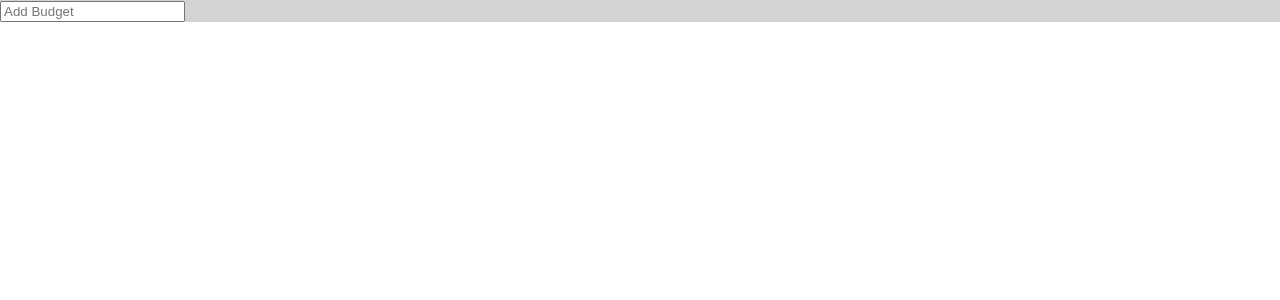
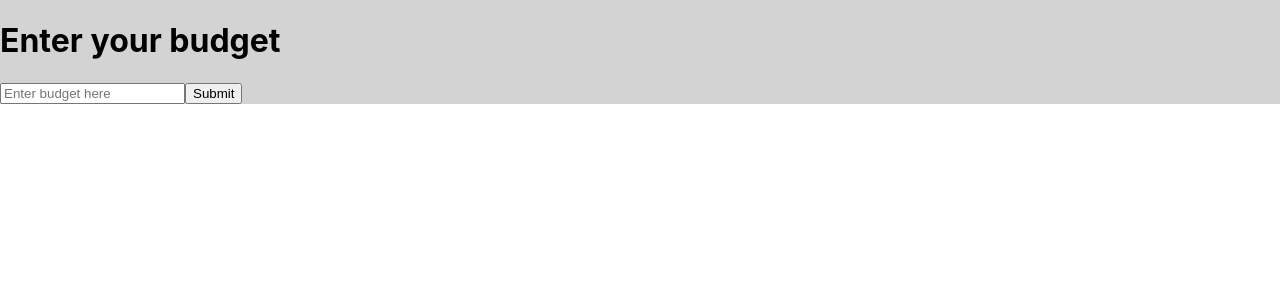
Before and after one commit to bragerosberg/budget-manager, a React (Create React App) app: page / in a window 1280 px wide. Shown: the top 300 px of the page. Built offline with nearby package versions, Linux system fonts and the light colour scheme.

Commit message:
Adding a yearly budget works and splits it up in 12. Ability to start over button aswell

```diff
--- a/src/components/budget/Budget.jsx
+++ b/src/components/budget/Budget.jsx
@@ -2,22 +2,41 @@ import React, { useEffect, useState } from 'react';
 import Month from '../month/Month';
 
 const Budget = () => {
-  const [yearlyBudget, updateYearlyBudget] = useState("Add Budget");
+  const [yearlyBudget, updateYearlyBudget] = useState("");
   const [budgetSet, setBudgetStatus] = useState(false);
 
   useEffect(() => {
   }, []);
 
+  const handleChange = (event) => {
+    const { target } = event;
+    const { value } = target;
+    updateYearlyBudget(value);
+  };
+
+  const handleSubmit = (event) => {
+    if (event) event.preventDefault();
+    setBudgetStatus(budgetSet => ! budgetSet);
+  };
+
   return budgetSet ? (
     <div>
+      {console.log(yearlyBudget)}
       <h1>Yearly budget: {yearlyBudget}</h1>
-      <button onClick={() => updateYearlyBudget(120000)}>Form Value</button>
-      <button onClick={() => updateYearlyBudget("Add Budget")}>Set default</button>
       <Month yearlyBudget={yearlyBudget} />
+      <button onClick={handleSubmit}>Start over</button>
     </div>
   ) : (
-    <form>
-      <input placeHolder="Add Budget"/>
+    <form className="App" onSubmit={handleSubmit}>
+      <h1>Enter your budget</h1>
+      <input
+        type="number"
+        name="budget"
+        placeholder="Enter budget here"
+        onChange={handleChange}
+      />
+
+      <button type="submit">Submit</button>
     </form>
   )
 }
--- a/src/components/month/Month.jsx
+++ b/src/components/month/Month.jsx
@@ -6,21 +6,14 @@ const Month = (props) => {
   const [monthlyBudget, updateMonthlyBudget] = useState(null);
 
   useEffect(() => {
-    if(Number.isInteger(props.yearlyBudget)) {
-      updateMonthlyBudget(props.yearlyBudget/12);
-    }
+    updateMonthlyBudget(props.yearlyBudget/12);
   }, [props.yearlyBudget])
 
-  return Number.isInteger(props.yearlyBudget) ?
-    (
+  return (
       <section>
         {year.map(month => <p>{month} = {monthlyBudget}</p>)}
       </section>
-    ) : (
-      <section>
-        <p>Enter a yearly budget to continue</p>
-      </section>
-  )
+    )
 }
 
 export default Month;
```
